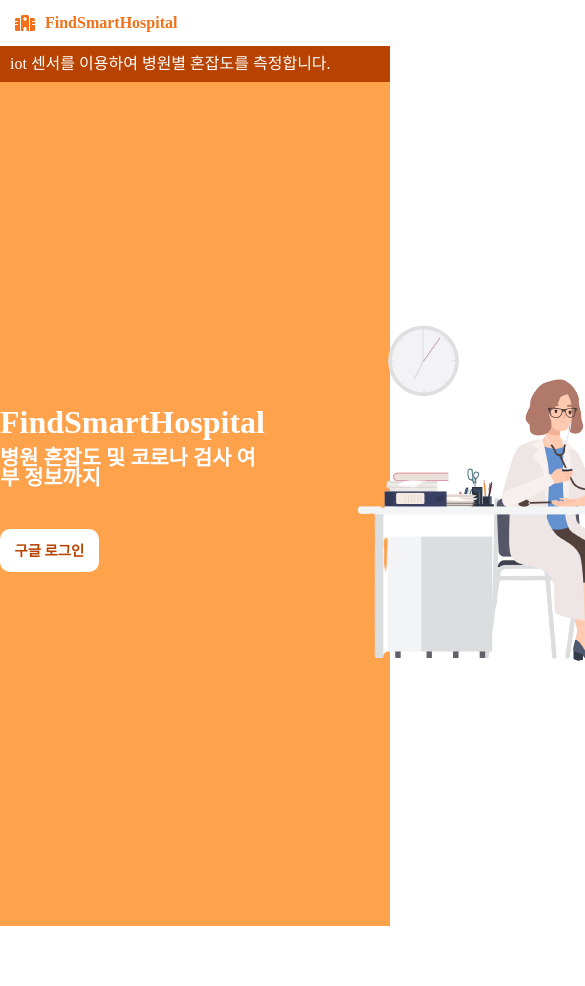
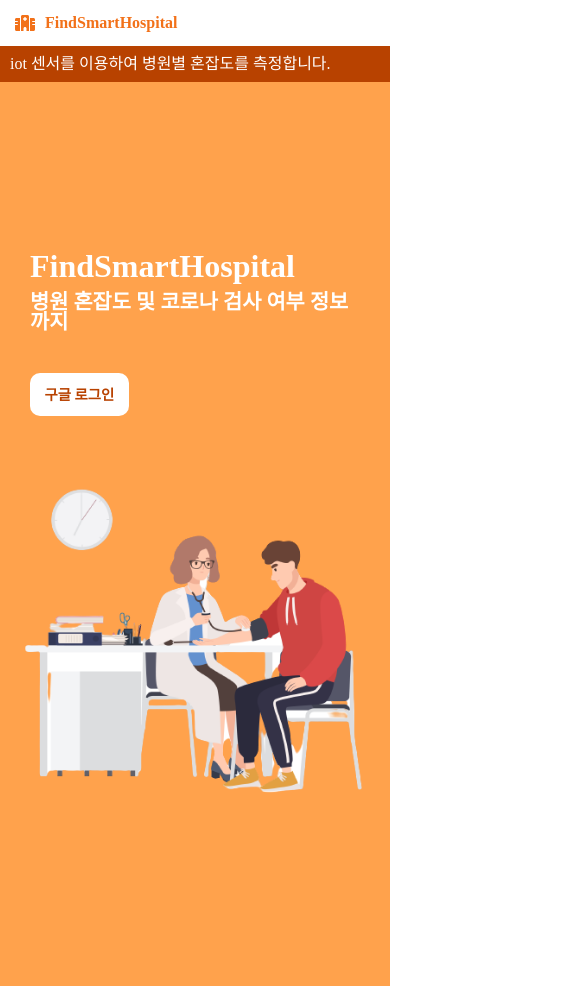
Before and after one commit to Lee-Seonghyun316/FindSmartHospital, a React (Create React App) app: page / in a window 390 px wide. Shown: the top 986 px of the page, 585 px wide, since content can reach past the window. Before the commit the page ends 926 px from the top, so only its background shows below. Built offline with nearby package versions, Linux system fonts and the light colour scheme.

Commit message:
Chore: Home.js 반응형 UI 수정

```diff
--- a/src/components/Home.js
+++ b/src/components/Home.js
@@ -54,6 +54,13 @@ const Intro = styled.div`
   justify-content: space-around;
   height: 100%;
   background-color: ${({ theme }) => theme.color.lightOrange};
+  @media ${({ theme }) => theme.device.tablet} {
+    flex-direction: column;
+    align-items: flex-start;
+    justify-content: center;
+    padding: 30px;
+    overflow: hidden;
+  }
 `;
 
 const TextContainer = styled.div`
@@ -68,9 +75,19 @@ const TextContainer = styled.div`
   font-weight: 600;
 `;
 
-const ImgContainer = styled.div``;
+const ImgContainer = styled.div`
+  @media ${({ theme }) => theme.device.tablet} {
+    width: 100%;
+    display: flex;
+    justify-content: center;
+  }
+`;
 
-const Img = styled.img``;
+const Img = styled.img`
+  @media ${({ theme }) => theme.device.tablet} {
+    width: 500px;
+  }
+`;
 
 const Title = styled.h1`
   font-size: 3rem;
```
